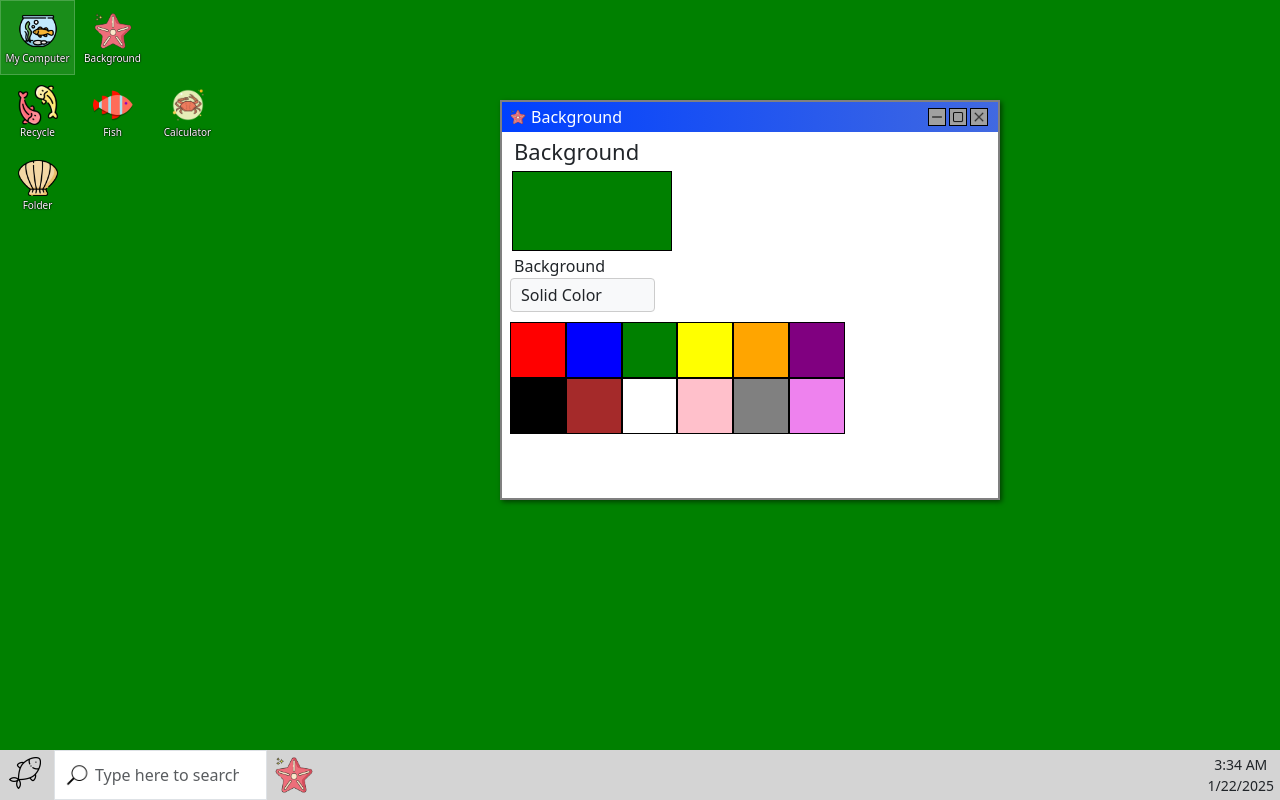
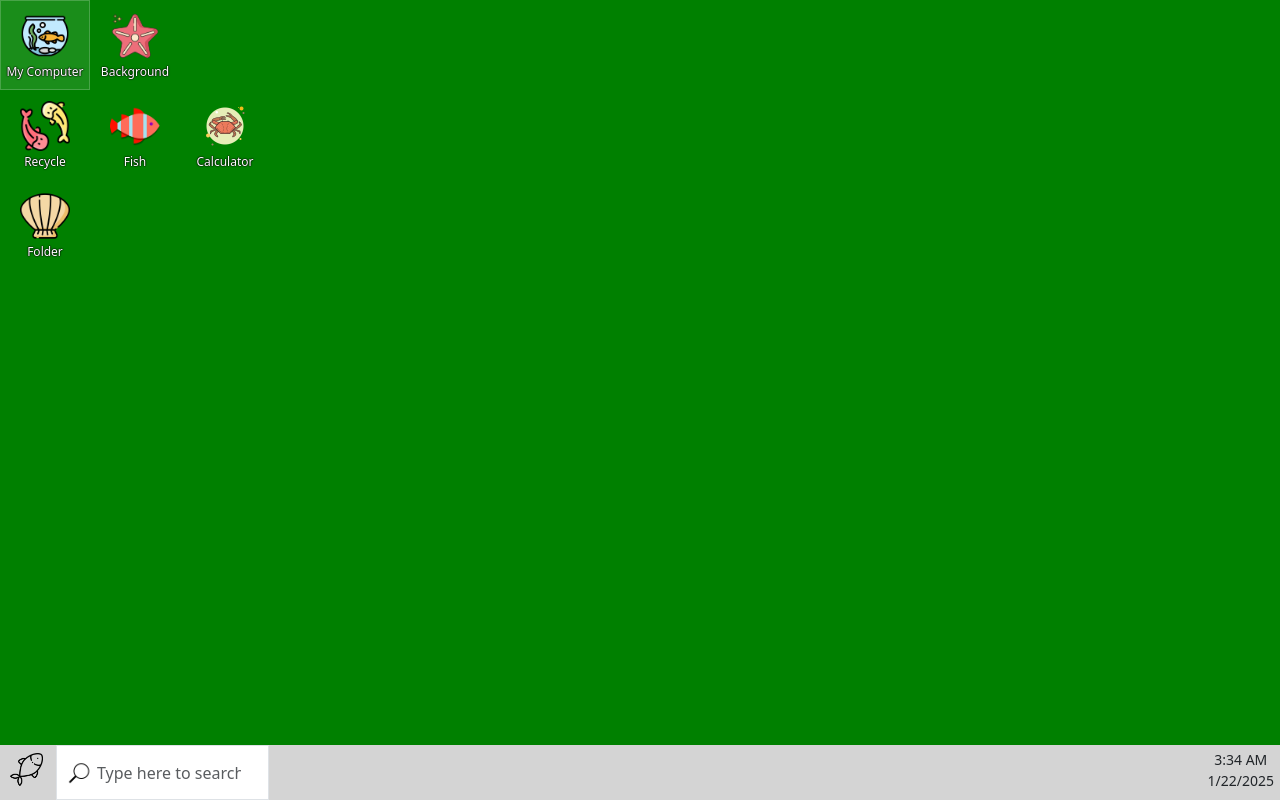
Before and after one commit to TheLvableMrFish/Fish_OS, a React (Create React App) app: page / in a window 1280 px wide. Built offline with nearby package versions, Linux system fonts and the light colour scheme.

Commit message:
Changed some sizing to make it more readable when using the desktop

```diff
--- a/src/Apps/Background.js
+++ b/src/Apps/Background.js
@@ -26,9 +26,9 @@ const Background =({})=>{
 
     let colors = ['red', 'blue', 'green', 'yellow', 'orange', 'purple', 'black', 'brown', 'white', 'pink', 'gray', 'violet']
     let backgroundImgs = [
-        'background1', 'background2', 'background3',
+        'background10', 'background2', 'background3',
         'background4', 'background5', 'background6',
-        'background7', 'background8'
+        'background9', 'background8'
     ]
 
     return(
--- a/src/Pages/Desktop.js
+++ b/src/Pages/Desktop.js
@@ -14,7 +14,7 @@ const Desktop =()=>{
 
     const [applicationsOpen, setApplicationsOpen] = useState([
         // 5, 'Background', 'star_fish', <Background />, 500, 400
-        {id: 6, title: 'Background', x: 500, y: 100, zIndex: 1, content: <Background />, img: 'star_fish', width: 500, height: 400}
+        // {id: 6, title: 'Background', x: 500, y: 100, zIndex: 1, content: <Background />, img: 'star_fish', width: 500, height: 400}
     ])
 
     const handleApplication=(appId, title, img, content, width, height)=>{
--- a/src/components/Application.js
+++ b/src/components/Application.js
@@ -5,8 +5,8 @@ import Widget from './Widget'
 const Application =({name, img, col, row})=>{
 
     // Row and column start at 0
-    col = col * 75
-    row = row * 73.5
+    col = col * 90
+    row = row * 90
 
     return(
         <>
--- a/src/index.css
+++ b/src/index.css
@@ -4,7 +4,8 @@
   --hover-color: hsl(0, 0%, 91%);
   --open-color: hsl(0, 0%, 89%);
   --main-bg-color: green;
-  --bg-img: 'temp';
+  --bg-img: none;
+  /* --bg-img: url("../public/backgrounds/background10.jpg"); */
 }
 
 html{
@@ -38,7 +39,7 @@ body{
   position: absolute;
   bottom: 0;
   width: 100%;
-  height: 50px;
+  height: 55px;
   background-color: hsl(0, 0%, 83%);
 }
 
@@ -54,8 +55,8 @@ body{
 }
 
 .logo{
-  height: 32px;
-  padding: 0px 8px 0px 4px;
+  height: 36px;
+  padding: 3px 8px 0px 5px;
 }
 
 .search-bar .form-control{
@@ -103,7 +104,7 @@ footer .col-2{
 }
 
 .widget{
-  height: 40px;
+  height: 50px;
   display: flex;
   justify-content: center;
   align-items: center;
@@ -139,7 +140,7 @@ footer .col-2{
   position: absolute;
   background-color: var(--open-color);
   right: 0px;
-  bottom: 50px;
+  bottom: 55px;
   box-shadow: -5px -5px 20px 1px rgba(0,0,0,0.2);
 }
 
@@ -306,7 +307,7 @@ footer .col-2{
 .application{
   width: fit-content;
   /* border: 1px solid #000; */
-  width: 75px;
+  width: 90px;
   aspect-ratio: 1/1;
   padding: 0;
   margin: 0;
@@ -343,7 +344,7 @@ footer .col-2{
 
 .application-name{
 
-  font-size: 10px;
+  font-size: 12px;
   color: white;
   text-shadow:
   0 0 2px rgba(0, 0, 0, 1.0),
```
